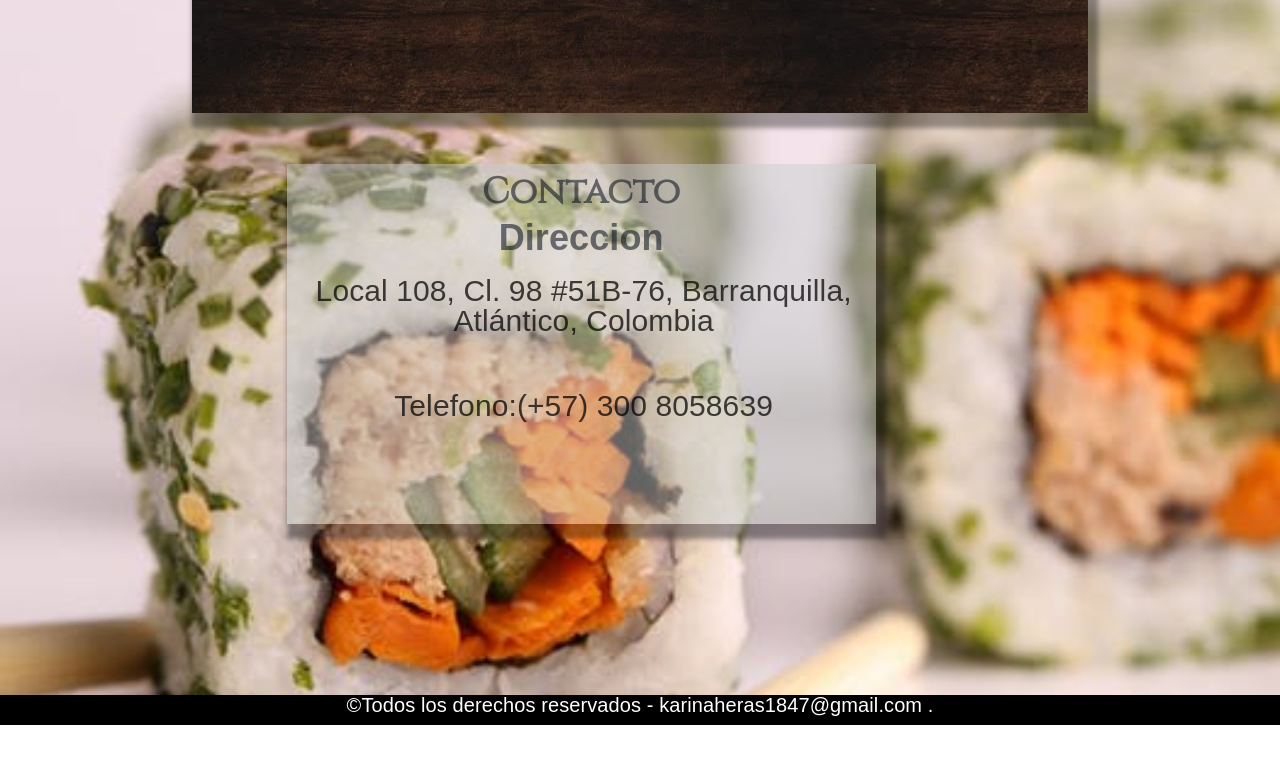
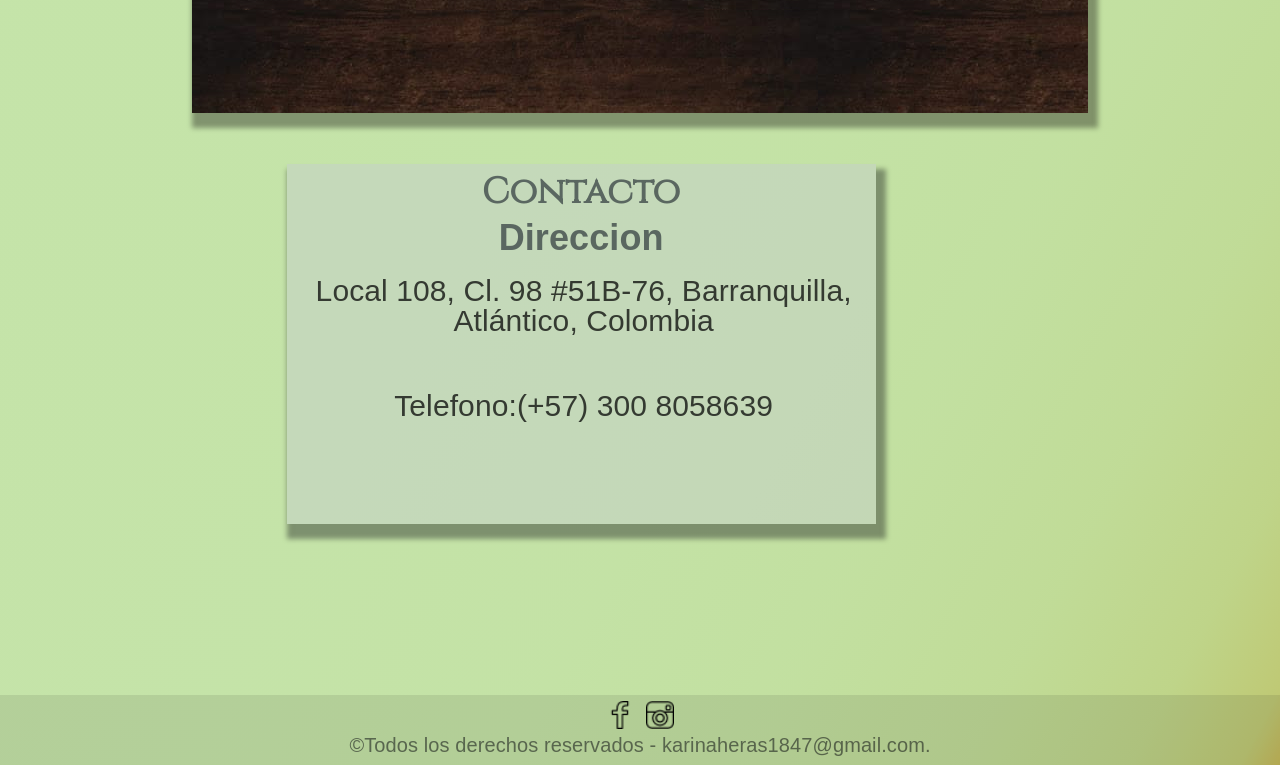
Before and after one commit to KarinaHeras/Pro2, a plain HTML site: page index.html in a window 1280 px wide. Shown: the part 2567-3332 px from the top of the page. Before the commit the page ends 3292 px from the top, so only its background shows below. Drawn offline with Linux system fonts and the light colour scheme.

Commit message:
cambios en el footer

```diff
--- a/css/css.css
+++ b/css/css.css
@@ -10,7 +10,27 @@ html {
 
 body {
 
-	background-image: url(ui-img/fondo-sushi.jpeg);
+	background-image: linear-gradient(
+
+			  118deg,
+			  hsla(122.13, 89.95%, 42.94%, 0.02) 0%,
+			  hsla(112.71, 84.52%, 42.05%, 0.135) 1.3%,
+			  hsla(105.07, 84.88%, 40.38%, 0.221) 4.9%,
+			  hsla(99.37, 85.15%, 39.2%, 0.281) 10.4%,
+			  hsla(95.49, 85.34%, 38.44%, 0.32) 17.5%,
+			  hsla(93.18, 85.45%, 38%, 0.342) 25.9%,
+			  hsla(92.04, 85.51%, 37.78%, 0.353) 35.2%,
+			  hsla(91.65, 85.53%, 37.71%, 0.357) 45%,
+			  hsla(91.53, 85.53%, 37.69%, 0.358) 55%,
+			  hsla(91.19, 85.55%, 37.62%, 0.361) 64.8%,
+			  hsla(90.15, 85.6%, 37.43%, 0.371) 74.1%,
+			  hsla(87.9, 85.71%, 37.02%, 0.392) 82.5%,
+			  hsla(83.84, 85.91%, 36.3%, 0.429) 89.6%,
+			  hsla(77.25, 86.23%, 35.17%, 0.486) 95.1%,
+			  hsla(67.1, 86.73%, 33.56%, 0.568) 98.7%,
+			  hsla(52.83, 88.83%, 35.1%, 0.68) 100%
+			);
+
 	font-family: Arial, Helvetica, sans-serif;
 	background-size: 100%;
 	text-rendering: optimizeLegibility;
@@ -131,11 +151,11 @@ section:nth-child(1) {
 	.boxstart{
 		width:38vw;
 		height:60vh;
-		//background-color: #A67B34;
-		//background-image: url(ui-img/tabla-menu.jpg);
-		background-color: rgba(196, 204, 204, 0.473) ;
-		//background-color: rgba(199, 123, 36, 0.353)  ;
-		position: absolute;
+/* 		//background-color: #A67B34;
+/*  */		//background-image: url(ui-img/tabla-menu.jpg);
+    	background-color: rgba(196, 204, 204, 0.473) ;
+/* 		//background-color: rgba(199, 123, 36, 0.353)  ;
+ */		position: absolute;
 		display: flex;
 		flex-wrap: wrap;
 		justify-content:space-around;
@@ -205,8 +225,8 @@ section:nth-child(3) {
 	width: 70vw;
 	height: 65vh;
 	background-image: url(ui-img/tabla-menu.jpg);
-	//background-color: rgba(190, 217, 228, 0.432) ;
-
+/* 	//background-color: rgba(190, 217, 228, 0.432) ;
+ */
 	position: relative;
 	left:15%;
 	top: 0;
@@ -314,45 +334,50 @@ box-sizing: border-box;
 		margin-bottom: 15px;
 		font-family: Arial, Helvetica, sans-serif;
 		padding: 20px;
-        }
+		}
 
 
+		footer{
+			height:70px;
+			background-color: rgba(18, 19, 19, 0.096);;
+			color: rgba(0, 2, 7, 0.507);
+			text-align: center;
+			}
 
-.footer-redes a{
-	display: inline-block;
-	text-decoration: none;
-	width: 40px;
-	height: 4opx;
-	line-height: 40px;
-	border-radius: 50%;
-	text-align: center;
-	background: blue;
-	color: #000;
+
+.footer-redes {
+	display: flex;
+	justify-content:center;
+
    }
 
 
 
-.fa-facebook {
+.footer-redes .fa-facebook {
+	display: block;
+	height: 40px;
+	width: 40px;
 	background-image: url(ui-img/facebook-logo-outline.png);
-	background-size: 24px;
+	background-size: 70%;
 	background-position: center;
 	background-repeat: no-repeat;
-	background-color: #fff;
+	cursor: pointer;
+
    }
 
-.fa-instagram{
+.footer-redes .fa-instagram{
+	display: block;
+	height: 40px;
+	width: 40px;
 	background-image: url(ui-img/instagram-social-outlined-logo.png);
-	background-size: 100%;
+	background-size: 70%;
 	background-position: center;
 	background-repeat: no-repeat;
+	cursor: pointer;
+
    }
 
-footer{
-	height:30px;
-	background-color: #000;
-	color: #fff;
-	text-align: center;
-    }
+
 }
 
 
--- a/index.html
+++ b/index.html
@@ -27,7 +27,7 @@
         </nav>
 
         </header>
-
+<main>
 <div class="secciones">
 <section>
 <div class="intro">
@@ -142,14 +142,15 @@ su gastronomía con los deliciosos sabores de la cocina peruana, lo que la convi
 <span class="map"><p>Local 108, Cl. 98 #51B-76, Barranquilla, Atlántico, Colombia</p></span>
 <span class="phone"><p> Telefono:(+57) 300 8058639</p></span>
 </div>
-<div class="footer-redes">
-    <a href="#" class="fa-facebook"></a>
-    <a href="#" class="fa-instagram"></a>
-  </div>
 </section>
+</main>
+<footer>
+<ul class="footer-redes">
+  <li><a class="fa-facebook" href="https://www.facebook.com/WasabiRestaurante/"></a></li>
+  <li><a class="fa-instagram" href="https://www.instagram.com/wasabibarranquilla/"></a></li>
+  </ul>
+    <small>&copy;Todos los derechos reservados - karinaheras1847@gmail.com.</small>
 
-<footer>
-<small>&copy;Todos los derechos reservados - karinaheras1847@gmail.com .</small>
 </footer>
 </div>
 </div>
```
Also changed, not shown: css/ui-img/fondo1.jpeg (added), css/ui-img/fondo2 (2).jpeg (added), css/ui-img/fondo3.jpeg (added).
